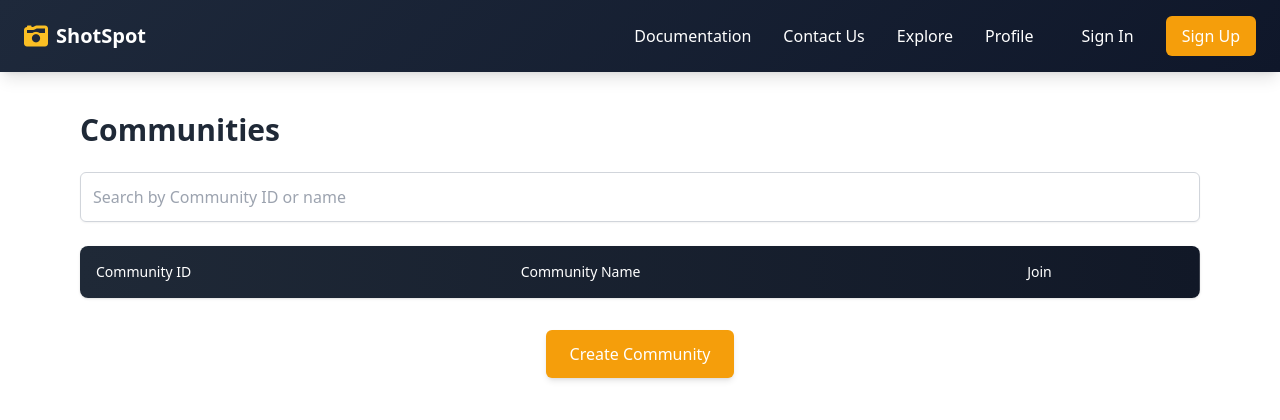
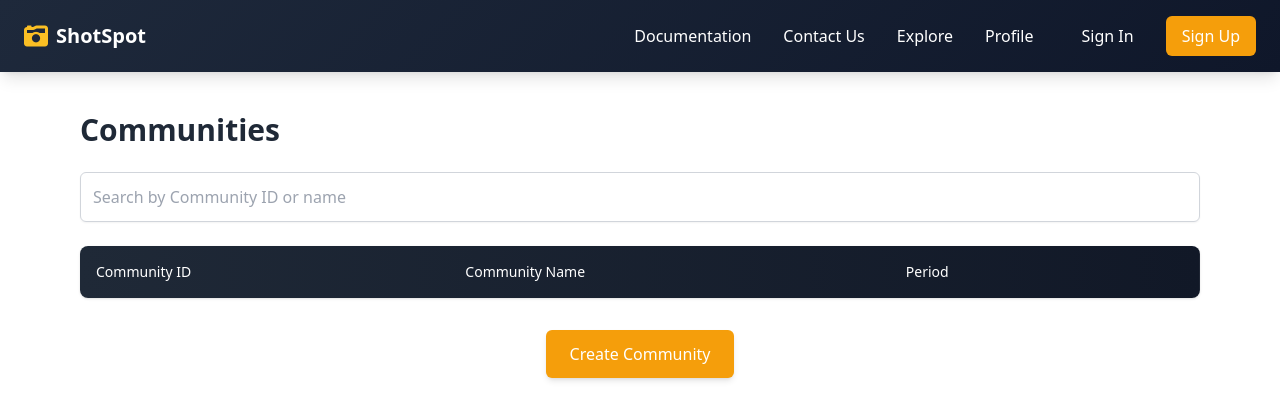
Before and after one commit to Tvick22/Cartage, a Jekyll site: the page built from connect.md, in a window 1280 px wide. Shown: the top 420 px of the page. Built offline with Jekyll 4.4.1, drawn with Linux system fonts in a browser that asks for light colours; nearby versions of some CDN libraries.

Commit message:
small bug fixes

```diff
--- a/connect.md
+++ b/connect.md
@@ -19,7 +19,8 @@ menu: nav/mainHeader.html
         <tr>
           <th class="p-4 text-left font-medium">Community ID</th>
           <th class="p-4 text-left font-medium">Community Name</th>
-          <th class="p-4 text-left font-medium">Join</th>
+          <th class="p-4 text-left font-medium">Period</th>
+          <th class="p-4 text-left font-medium"></th>
         </tr>
       </thead>
       <tbody id="groupTableBody" class="divide-y divide-gray-100 bg-white">
@@ -48,6 +49,9 @@ menu: nav/mainHeader.html
         <label for="groupNameInput" class="block font-medium mb-1">Community Name</label>
         <input type="text" id="groupNameInput" placeholder="Enter group name"
                class="w-full p-3 border border-gray-300 rounded-md shadow-sm focus:ring-amber-500 focus:border-amber-500">
+        <label for="groupPeriodInput" class="block font-medium mb-1">Period</label>
+        <input type="number" id="groupPeriodInput" placeholder="Enter period"
+               class="w-full p-3 border border-gray-300 rounded-md shadow-sm focus:ring-amber-500 focus:border-amber-500">
       </div>
     </div>
     <div class="flex justify-end gap-4 mt-6 border-t pt-4">
@@ -70,6 +74,9 @@ menu: nav/mainHeader.html
         <label for="editGroupNameInput" class="block font-medium mb-1">Community Name</label>
         <input type="text" id="editGroupNameInput" placeholder="Enter group name"
                class="w-full p-3 border border-gray-300 rounded-md shadow-sm focus:ring-amber-500 focus:border-amber-500">
+        <label for="editGroupPeriodInput" class="block font-medium mb-1">Period</label>
+        <input type="text" id="editGroupPeriodInput" placeholder="Enter group period"
+               class="w-full p-3 border border-gray-300 rounded-md shadow-sm focus:ring-amber-500 focus:border-amber-500">
       </div>
       <div class="bg-gray-100 border border-gray-300 rounded-md p-4 max-h-[400px] overflow-y-auto">
         <input type="text" id="userSearchEdit" placeholder="Search users..."
@@ -131,10 +141,10 @@ function getTable() {
           .join(" ");
 
         row.innerHTML = `
-          <td class="p-4">${groupId}</td>
-          <td class="p-4">${name}</td>
-          <td class="p-4">${period}</td>
-          <td class="p-4 space-x-2">
+          <td class="p-4 bg-gray-300">${groupId}</td>
+          <td class="p-4 bg-gray-200">${name}</td>
+          <td class="p-4 bg-gray-100">${period}</td>
+          <td class="p-4 space-x-2 flex justify-end">
             <button class="bg-blue-500 text-white px-2 py-1 rounded toggle-members" data-target="members-${groupId}">
               View Members
             </button>
```
Also changed, not shown: other parts of connect.md (+5 -2 lines).
